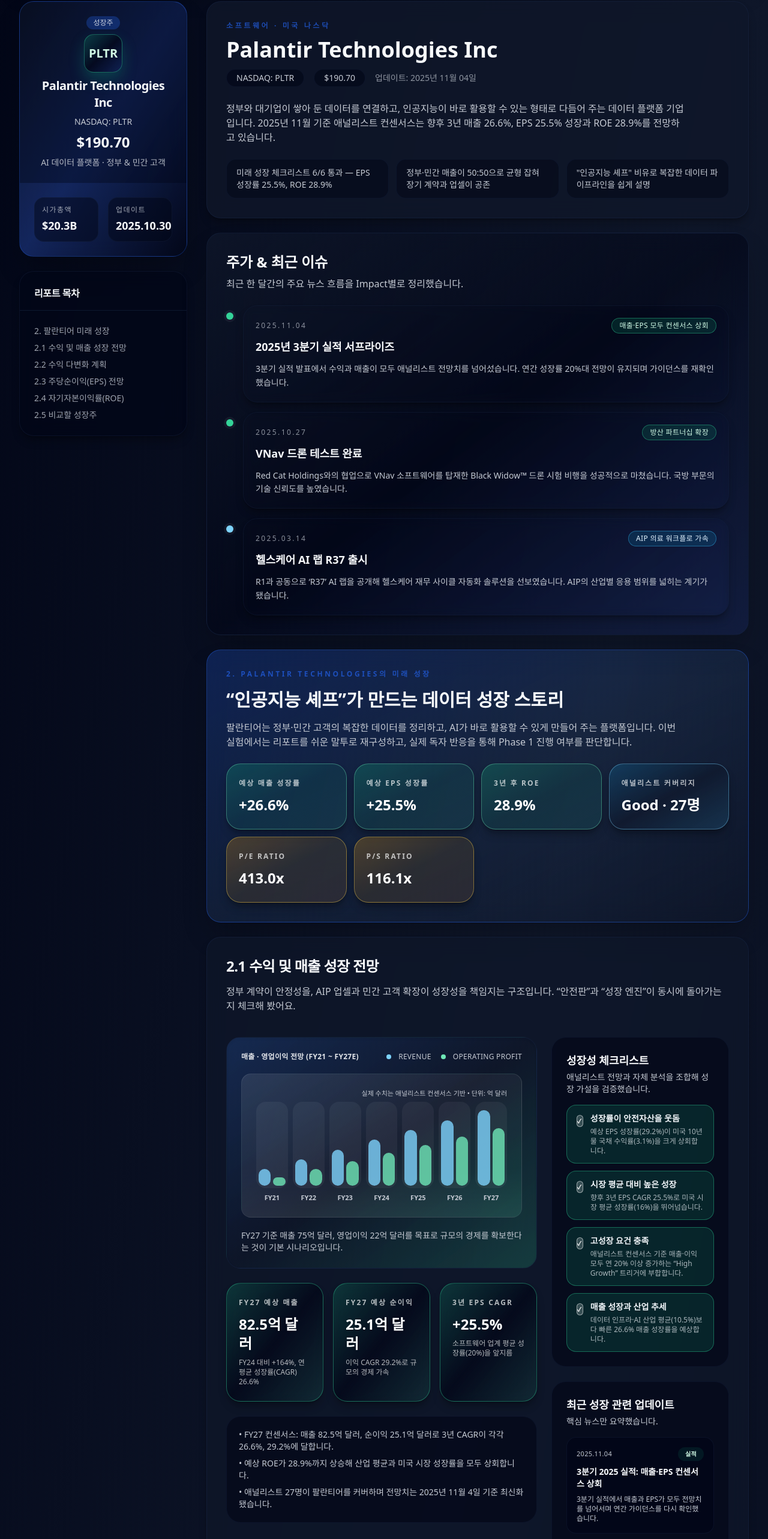
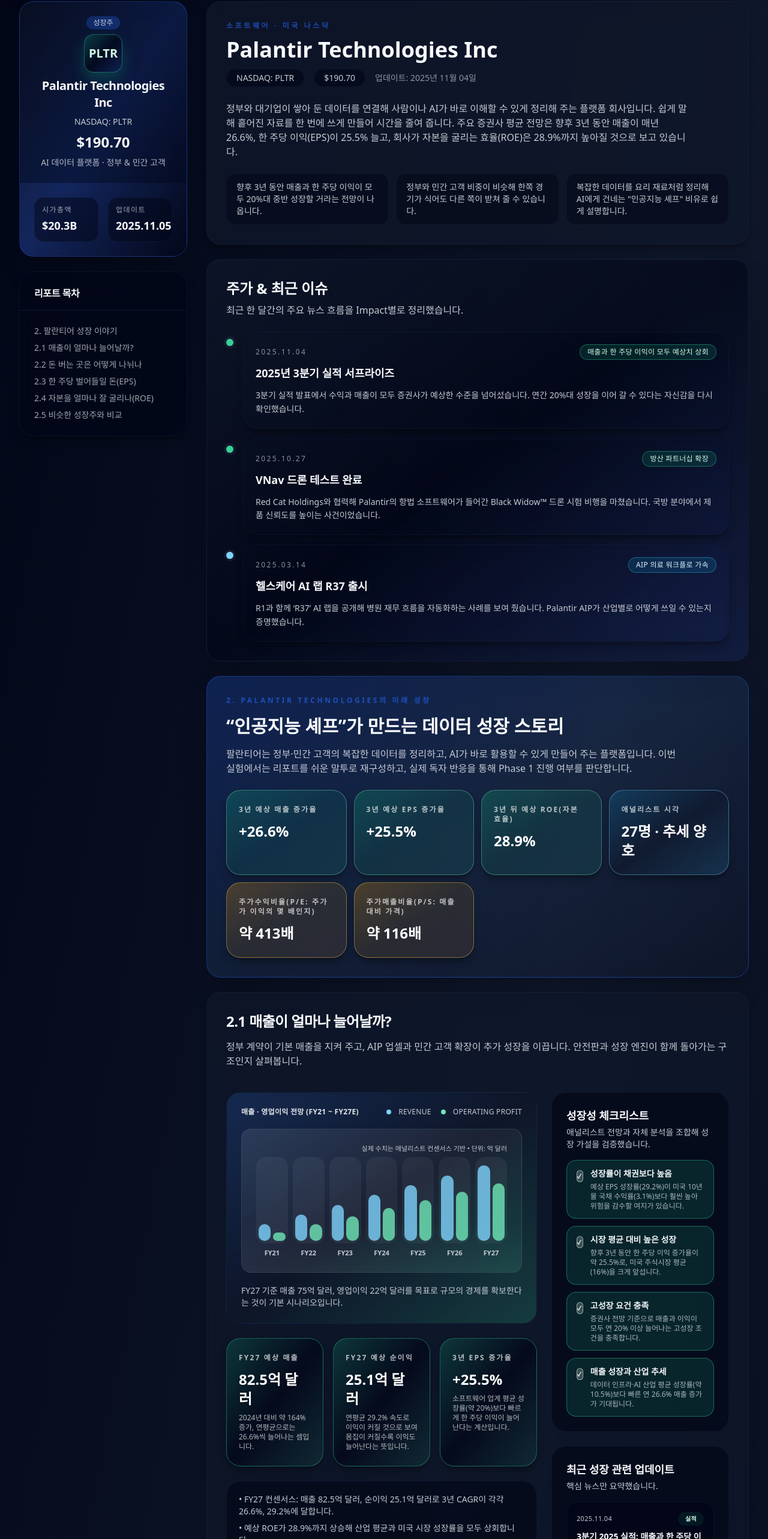
Before and after one commit to dlwodud1016/donut-report-web, a React (Vite) app: page / in a window 1280 px wide. Shown: the part 168-2734 px from the top of the page at 60% size. Built offline with nearby package versions, Linux system fonts and the light colour scheme.

Commit message:
feat: feat: 편의성 적용

```diff
--- a/src/components/layout/sidebar.tsx
+++ b/src/components/layout/sidebar.tsx
@@ -42,7 +42,7 @@
                                 업데이트
                             </p>
                             <p className="mt-1 text-lg font-semibold text-foreground">
-                                2025.10.30
+                                2025.11.05
                             </p>
                         </div>
                     </div>
--- a/src/components/sections/comparables-section.tsx
+++ b/src/components/sections/comparables-section.tsx
@@ -5,8 +5,8 @@
   return (
     <Card id="section-2-5" className="space-y-6 bg-gradient-to-br from-slate-900/70 via-indigo-900/40 to-slate-950/60 p-8 shadow-2xl">
       <header className="space-y-2">
-        <h2 className="text-2xl font-semibold text-foreground">2.5 비교할 성장주</h2>
-        <p className="text-base text-muted-foreground">동일한 “데이터 + AI” 테마에서 주목할 만한 두 곳을 함께 살펴보세요.</p>
+        <h2 className="text-2xl font-semibold text-foreground">2.5 비슷한 성장주와 비교</h2>
+        <p className="text-base text-muted-foreground">같은 “데이터 + AI” 흐름에서 자주 언급되는 기업 두 곳을 나란히 보면서 팔란티어의 위치를 가늠해 보세요.</p>
       </header>
       <div className="grid gap-4 md:grid-cols-2">
         {comparisonCards.map((card) => (
--- a/src/components/sections/diversification-section.tsx
+++ b/src/components/sections/diversification-section.tsx
@@ -66,9 +66,9 @@
   return (
     <Card id="section-2-2" className="space-y-8 bg-gradient-to-br from-indigo-900/30 via-slate-950/70 to-blue-900/40 p-8 shadow-2xl">
       <CardHeader className="space-y-3">
-        <CardTitle className="text-2xl text-foreground">2.2 수익 다변화 계획</CardTitle>
+        <CardTitle className="text-2xl text-foreground">2.2 돈 버는 곳은 어떻게 나뉘나</CardTitle>
         <p className="text-base text-muted-foreground">
-          정부·국방 50%, 제조·에너지 35%, 규제 산업 15%로 포트폴리오를 쌓고 있습니다. 안정적인 정부 수요에, 민간 ARPU 성장까지 더해진 구조를 확인해 보세요.
+          정부·국방 50%, 제조·에너지 35%, 규제 산업 15% 비중으로 매출 원천이 흩어져 있습니다. 안정적인 정부 수요 위에 민간 고객당 매출(ARPU)이 꾸준히 늘고 있는지 확인해 보세요.
         </p>
       </CardHeader>
       <CardContent className="space-y-8">
--- a/src/components/sections/eps-roe-section.tsx
+++ b/src/components/sections/eps-roe-section.tsx
@@ -5,9 +5,9 @@
     <Card id="section-2-3" className="grid gap-8 bg-gradient-to-br from-slate-900/70 via-blue-950/40 to-slate-900/60 p-8 lg:grid-cols-2">
       <div className="space-y-5">
         <header className="space-y-2">
-          <h2 className="text-2xl font-semibold text-foreground">2.3 주당순이익(EPS) 전망</h2>
+          <h2 className="text-2xl font-semibold text-foreground">2.3 한 주당 벌어들일 돈(EPS)</h2>
           <p className="text-base text-muted-foreground">
-            스톡옵션 부담이 줄어들고, 고정비가 분산되면서 EPS가 가파르게 개선됩니다. “현금 창출력”이 얼마나 빨리 늘어나는지에 주목해 주세요.
+            스톡옵션 비용이 줄고 고정비가 분산되면서 한 주당 벌어들이는 돈이 빠르게 늘어납니다. 현금을 쌓는 속도가 얼마나 빨라지는지에 주목해 주세요.
           </p>
         </header>
         <div className="rounded-3xl border border-emerald-400/30 bg-gradient-to-br from-emerald-500/20 via-slate-950/70 to-emerald-500/5 p-6 shadow-xl shadow-black/30 backdrop-blur">
@@ -23,9 +23,9 @@
       </div>
       <div className="space-y-5" id="section-2-4">
         <header className="space-y-2">
-          <h2 className="text-2xl font-semibold text-foreground">2.4 자기자본이익률(ROE)</h2>
+          <h2 className="text-2xl font-semibold text-foreground">2.4 자본을 얼마나 잘 굴리나(ROE)</h2>
           <p className="text-base text-muted-foreground">
-            ROE는 아직 낮지만, 매출 총이익률이 78% 수준이라 영업 레버리지 효과가 크게 작동할 수 있습니다.
+            아직은 낮은 편이지만 매출 총이익률이 78% 수준이라 규모가 커질수록 자본을 쓰는 효율이 빠르게 좋아질 여지가 있습니다.
           </p>
         </header>
         <div className="rounded-3xl border border-purple-400/30 bg-gradient-to-br from-purple-500/15 via-slate-950/70 to-purple-500/5 p-6 shadow-xl shadow-black/30 backdrop-blur">
--- a/src/components/sections/growth-forecast-section.tsx
+++ b/src/components/sections/growth-forecast-section.tsx
@@ -28,12 +28,12 @@
         <Card id="section-2-1" className="space-y-6 bg-slate-900/70 p-8">
             <CardHeader className="space-y-2">
                 <CardTitle className="text-2xl text-foreground">
-                    2.1 수익 및 매출 성장 전망
+                    2.1 매출이 얼마나 늘어날까?
                 </CardTitle>
                 <p className="text-base text-muted-foreground">
-                    정부 계약이 안정성을, AIP 업셀과 민간 고객 확장이 성장성을
-                    책임지는 구조입니다. “안전판”과 “성장 엔진”이 동시에
-                    돌아가는지 체크해 봤어요.
+                    정부 계약이 기본 매출을 지켜 주고, AIP 업셀과 민간 고객
+                    확장이 추가 성장을 이끕니다. 안전판과 성장 엔진이 함께
+                    돌아가는 구조인지 살펴봅니다.
                 </p>
             </CardHeader>
             <CardContent className="space-y-8">
--- a/src/data/palantir.ts
+++ b/src/data/palantir.ts
@@ -52,47 +52,47 @@
     price: "$190.70",
     updated: "업데이트: 2025년 11월 04일",
     summary:
-        "정부와 대기업이 쌓아 둔 데이터를 연결하고, 인공지능이 바로 활용할 수 있는 형태로 다듬어 주는 데이터 플랫폼 기업입니다. 2025년 11월 기준 애널리스트 컨센서스는 향후 3년 매출 26.6%, EPS 25.5% 성장과 ROE 28.9%를 전망하고 있습니다.",
+        "정부와 대기업이 쌓아 둔 데이터를 연결해 사람이나 AI가 바로 이해할 수 있게 정리해 주는 플랫폼 회사입니다. 쉽게 말해 흩어진 자료를 한 번에 쓰게 만들어 시간을 줄여 줍니다. 주요 증권사 평균 전망은 향후 3년 동안 매출이 매년 26.6%, 한 주당 이익(EPS)이 25.5% 늘고, 회사가 자본을 굴리는 효율(ROE)은 28.9%까지 높아질 것으로 보고 있습니다.",
     heroPoints: [
-        "미래 성장 체크리스트 6/6 통과 — EPS 성장률 25.5%, ROE 28.9%",
-        "정부·민간 매출이 50:50으로 균형 잡혀 장기 계약과 업셀이 공존",
-        '"인공지능 셰프" 비유로 복잡한 데이터 파이프라인을 쉽게 설명',
+        "향후 3년 동안 매출과 한 주당 이익이 모두 20%대 중반 성장할 거라는 전망이 나옵니다.",
+        "정부와 민간 고객 비중이 비슷해 한쪽 경기가 식어도 다른 쪽이 받쳐 줄 수 있습니다.",
+        '복잡한 데이터를 요리 재료처럼 정리해 AI에게 건네는 "인공지능 셰프" 비유로 쉽게 설명합니다.',
     ],
 };
 
 export const navSections: NavSection[] = [
-    { label: "2. 팔란티어 미래 성장", anchor: "#section-2" },
-    { label: "2.1 수익 및 매출 성장 전망", anchor: "#section-2-1" },
-    { label: "2.2 수익 다변화 계획", anchor: "#section-2-2" },
-    { label: "2.3 주당순이익(EPS) 전망", anchor: "#section-2-3" },
-    { label: "2.4 자기자본이익률(ROE)", anchor: "#section-2-4" },
-    { label: "2.5 비교할 성장주", anchor: "#section-2-5" },
+    { label: "2. 팔란티어 성장 이야기", anchor: "#section-2" },
+    { label: "2.1 매출이 얼마나 늘어날까?", anchor: "#section-2-1" },
+    { label: "2.2 돈 버는 곳은 어떻게 나뉘나", anchor: "#section-2-2" },
+    { label: "2.3 한 주당 벌어들일 돈(EPS)", anchor: "#section-2-3" },
+    { label: "2.4 자본을 얼마나 잘 굴리나(ROE)", anchor: "#section-2-4" },
+    { label: "2.5 비슷한 성장주와 비교", anchor: "#section-2-5" },
 ];
 
 export const metricChips: MetricChip[] = [
-    { label: "예상 매출 성장률", value: "+26.6%", tone: "positive" },
-    { label: "예상 EPS 성장률", value: "+25.5%", tone: "positive" },
-    { label: "3년 후 ROE", value: "28.9%", tone: "positive" },
-    { label: "애널리스트 커버리지", value: "Good · 27명", tone: "neutral" },
-    { label: "P/E Ratio", value: "413.0x", tone: "attention" },
-    { label: "P/S Ratio", value: "116.1x", tone: "attention" },
+    { label: "3년 예상 매출 증가율", value: "+26.6%", tone: "positive" },
+    { label: "3년 예상 EPS 증가율", value: "+25.5%", tone: "positive" },
+    { label: "3년 뒤 예상 ROE(자본 효율)", value: "28.9%", tone: "positive" },
+    { label: "애널리스트 시각", value: "27명 · 추세 양호", tone: "neutral" },
+    { label: "주가수익비율(P/E: 주가가 이익의 몇 배인지)", value: "약 413배", tone: "attention" },
+    { label: "주가매출비율(P/S: 매출 대비 가격)", value: "약 116배", tone: "attention" },
 ];
 
 export const highlightCards: HighlightCard[] = [
     {
         icon: "🧠",
-        title: "데이터-중심 AI 플랫폼",
-        body: "팔란티어는 복잡한 원천 데이터를 정리하고 AI가 바로 활용할 수 있게 만드는 Foundry·AIP 조합으로 가치 사슬을 통제합니다.",
+        title: "데이터를 요리하는 AI 플랫폼",
+        body: "팔란티어는 흩어진 데이터를 손질해 AI가 바로 쓸 수 있는 한 접시로 내놓습니다. Foundry와 AIP라는 도구 조합이 핵심입니다.",
     },
     {
         icon: "📈",
-        title: "3년 성장 궤적",
-        body: "애널리스트 전망 기준 향후 3년 매출은 연 26.6%, EPS는 25.5% 성장하며 성장성 체크리스트 6/6을 충족했습니다.",
+        title: "앞으로 3년 성장 전망",
+        body: "증권사 평균 전망으로는 향후 3년 동안 매출과 한 주당 이익이 매년 20%대 중반 성장할 것으로 보입니다.",
     },
     {
         icon: "🔐",
         title: "장기 계약 기반",
-        body: "미 국방부 등 공공 부문 장기 계약이 매출의 약 15% 안전판을 제공하고, 민간 업셀과 AIP PoC 확대가 성장 엔진을 담당합니다.",
+        body: "미 국방부 같은 공공기관과 맺은 장기 계약이 매출의 안전판 역할을 하고, 민간 기업으로 확장하며 추가 성장을 노립니다.",
     },
 ];
 
@@ -100,15 +100,15 @@
     {
         name: "Snowflake (SNOW)",
         description:
-            "데이터 클라우드 강자로, 대기업 데이터 파이프라인에서 경쟁 중.",
-        upside: "대규모 클라우드 파트너십으로 빠른 고객 확장",
-        risk: "사용량 기반 모델이라 경기 둔화 시 매출 변동성이 큼",
+            "대기업이 데이터를 저장하고 분석하는 데 쓰는 클라우드 서비스로 이름을 알렸습니다.",
+        upside: "클라우드 파트너와 손잡고 고객을 빠르게 늘릴 가능성이 큽니다.",
+        risk: "사용량에 따라 요금이 달라져 경기가 나쁘면 매출이 흔들릴 수 있습니다.",
     },
     {
         name: "C3.ai (AI)",
-        description: "산업별 맞춤 AI 솔루션을 제공하는 중견 소프트웨어 기업.",
-        upside: "에너지·제조 특화 모델로 신규 계약 확대 중",
-        risk: "수익성 악화와 고객 집중도가 높아 리스크 존재",
+        description: "에너지·제조 같은 산업에 맞춘 AI 솔루션을 제공하는 소프트웨어 회사입니다.",
+        upside: "특정 산업에 맞춘 모델 덕분에 신규 계약이 늘고 있습니다.",
+        risk: "아직 이익이 나지 않고, 몇몇 큰 고객에 매출이 집중돼 있는 점은 부담입니다.",
     },
 ];
 
@@ -116,71 +116,71 @@
     {
         label: "FY27 예상 매출",
         value: "82.5억 달러",
-        detail: "FY24 대비 +164%, 연평균 성장률(CAGR) 26.6%",
+        detail: "2024년 대비 약 164% 증가, 연평균으로는 26.6%씩 늘어나는 셈입니다.",
         tone: "positive",
     },
     {
         label: "FY27 예상 순이익",
         value: "25.1억 달러",
-        detail: "이익 CAGR 29.2%로 규모의 경제 가속",
+        detail: "연평균 29.2% 속도로 이익이 커질 것으로 보여 몸집이 커질수록 이익도 늘어난다는 뜻입니다.",
         tone: "positive",
     },
     {
-        label: "3년 EPS CAGR",
+        label: "3년 EPS 증가율",
         value: "+25.5%",
-        detail: "소프트웨어 업계 평균 성장률(20%)을 앞지름",
+        detail: "소프트웨어 업계 평균 성장률(약 20%)보다 빠르게 한 주당 이익이 늘어난다는 계산입니다.",
         tone: "positive",
     },
 ];
 
 export const futureChecks: FutureCheck[] = [
     {
-        label: "성장률이 안전자산을 웃돔",
+        label: "성장률이 채권보다 높음",
         description:
-            "예상 EPS 성장률(29.2%)이 미국 10년물 국채 수익률(3.1%)을 크게 상회합니다.",
+            "예상 EPS 성장률(29.2%)이 미국 10년물 국채 수익률(3.1%)보다 훨씬 높아 위험을 감수할 여지가 있습니다.",
         status: "pass",
     },
     {
         label: "시장 평균 대비 높은 성장",
         description:
-            "향후 3년 EPS CAGR 25.5%로 미국 시장 평균 성장률(16%)을 뛰어넘습니다.",
+            "향후 3년 동안 한 주당 이익 증가율이 약 25.5%로, 미국 주식시장 평균(16%)을 크게 앞섭니다.",
         status: "pass",
     },
     {
         label: "고성장 요건 충족",
         description:
-            "애널리스트 컨센서스 기준 매출·이익 모두 연 20% 이상 증가하는 “High Growth” 트리거에 부합합니다.",
+            "증권사 전망 기준으로 매출과 이익이 모두 연 20% 이상 늘어나는 고성장 조건을 충족합니다.",
         status: "pass",
     },
     {
         label: "매출 성장과 산업 추세",
         description:
-            "데이터 인프라·AI 산업 평균(10.5%)보다 빠른 26.6% 매출 성장률을 예상합니다.",
+            "데이터 인프라·AI 산업 평균 성장률(약 10.5%)보다 빠른 연 26.6% 매출 증가가 기대됩니다.",
         status: "pass",
     },
 ];
 
 export const recentGrowthUpdates: RecentGrowthUpdate[] = [
     {
-        title: "3분기 2025 실적: 매출·EPS 컨센서스 상회",
+        title: "3분기 2025 실적: 매출과 한 주당 이익이 기대 이상",
         date: "2025.11.04",
         tag: "실적",
         summary:
-            "3분기 실적에서 매출과 EPS가 모두 전망치를 넘어서며 연간 가이던스를 다시 확인했습니다.",
+            "3분기 실적에서 매출과 한 주당 이익이 모두 증권사 예상치를 넘어서 연간 목표를 다시 확인했습니다.",
     },
     {
         title: "Red Cat 드론에 VNav 통합 테스트 성공",
         date: "2025.10.27",
         tag: "계약",
         summary:
-            "Black Widow™ 드론에 Palantir의 VNav 소프트웨어를 탑재한 비행 테스트가 완료돼 방산 파트너십이 확대되고 있습니다.",
+            "Black Widow™ 드론에 Palantir의 항법 소프트웨어(VNav)를 실어 시험 비행을 성공했고, 국방 파트너십을 넓히는 계기가 됐습니다.",
     },
     {
         title: "헬스케어 AI 랩 ‘R37’ 공동 론칭",
         date: "2025.03.14",
         tag: "제품",
         summary:
-            "R1과 함께 Palantir AIP 기반의 ‘R37’ AI 랩을 공개하며 의료 수익 사이클을 자동화하는 워크플로를 선보였습니다.",
+            "의료 스타트업 R1과 함께 Palantir AIP를 기반으로 한 ‘R37’ AI 랩을 발표해 병원의 수익과 비용 흐름을 자동화하는 방법을 보여 줬습니다.",
     },
 ];
 
@@ -188,22 +188,22 @@
     {
         title: "2025년 3분기 실적 서프라이즈",
         date: "2025.11.04",
-        summary: "매출·EPS 모두 컨센서스 상회",
-        detail: "3분기 실적 발표에서 수익과 매출이 모두 애널리스트 전망치를 넘어섰습니다. 연간 성장률 20%대 전망이 유지되며 가이던스를 재확인했습니다.",
+        summary: "매출과 한 주당 이익이 모두 예상치 상회",
+        detail: "3분기 실적 발표에서 수익과 매출이 모두 증권사가 예상한 수준을 넘어섰습니다. 연간 20%대 성장을 이어 갈 수 있다는 자신감을 다시 확인했습니다.",
         tone: "positive",
     },
     {
         title: "VNav 드론 테스트 완료",
         date: "2025.10.27",
         summary: "방산 파트너십 확장",
-        detail: "Red Cat Holdings와의 협업으로 VNav 소프트웨어를 탑재한 Black Widow™ 드론 시험 비행을 성공적으로 마쳤습니다. 국방 부문의 기술 신뢰도를 높였습니다.",
+        detail: "Red Cat Holdings와 협력해 Palantir의 항법 소프트웨어가 들어간 Black Widow™ 드론 시험 비행을 마쳤습니다. 국방 분야에서 제품 신뢰도를 높이는 사건이었습니다.",
         tone: "positive",
     },
     {
         title: "헬스케어 AI 랩 R37 출시",
         date: "2025.03.14",
         summary: "AIP 의료 워크플로 가속",
-        detail: "R1과 공동으로 ‘R37’ AI 랩을 공개해 헬스케어 재무 사이클 자동화 솔루션을 선보였습니다. AIP의 산업별 응용 범위를 넓히는 계기가 됐습니다.",
+        detail: "R1과 함께 ‘R37’ AI 랩을 공개해 병원 재무 흐름을 자동화하는 사례를 보여 줬습니다. Palantir AIP가 산업별로 어떻게 쓰일 수 있는지 증명했습니다.",
         tone: "neutral",
     },
 ];
```
